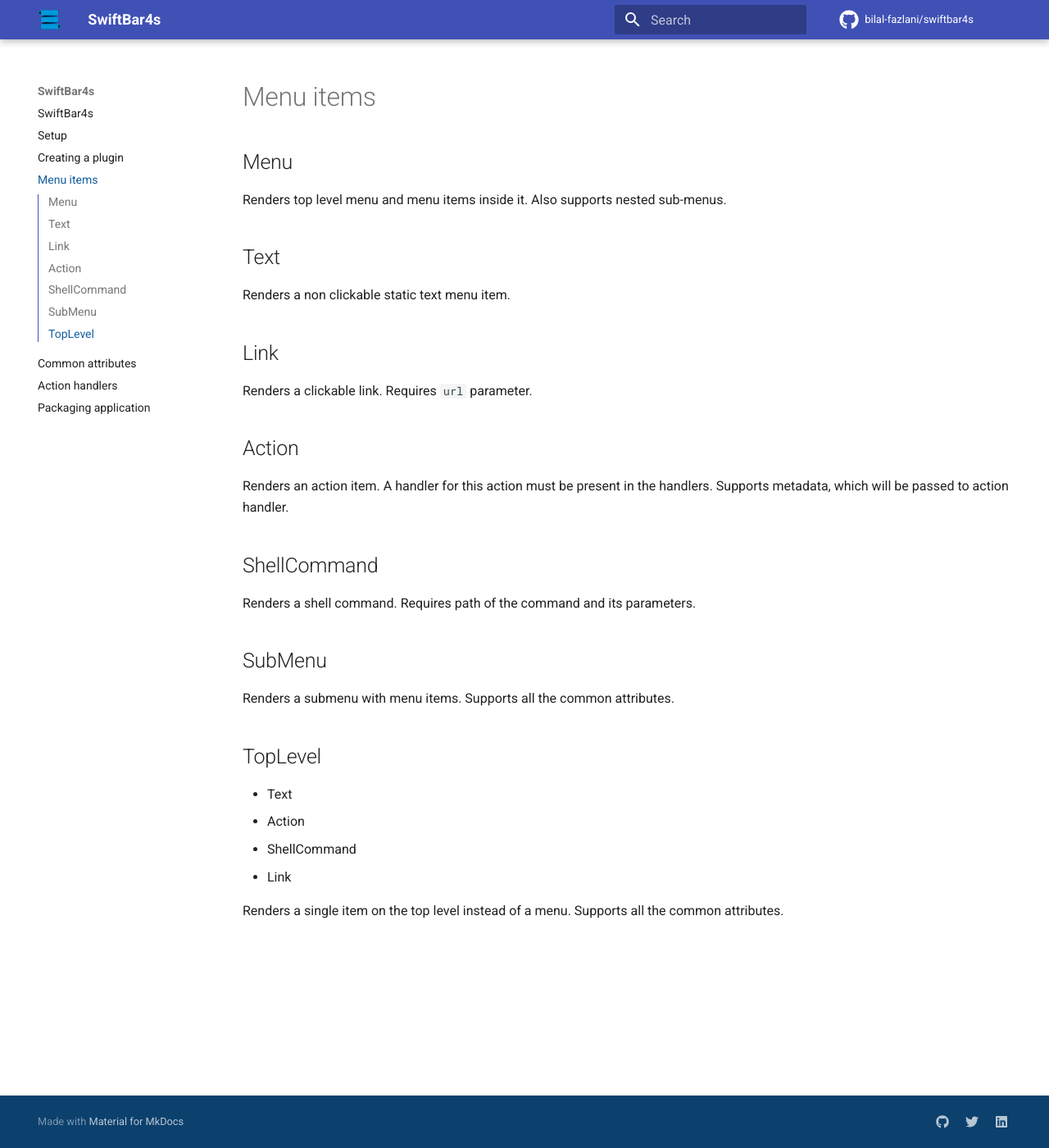
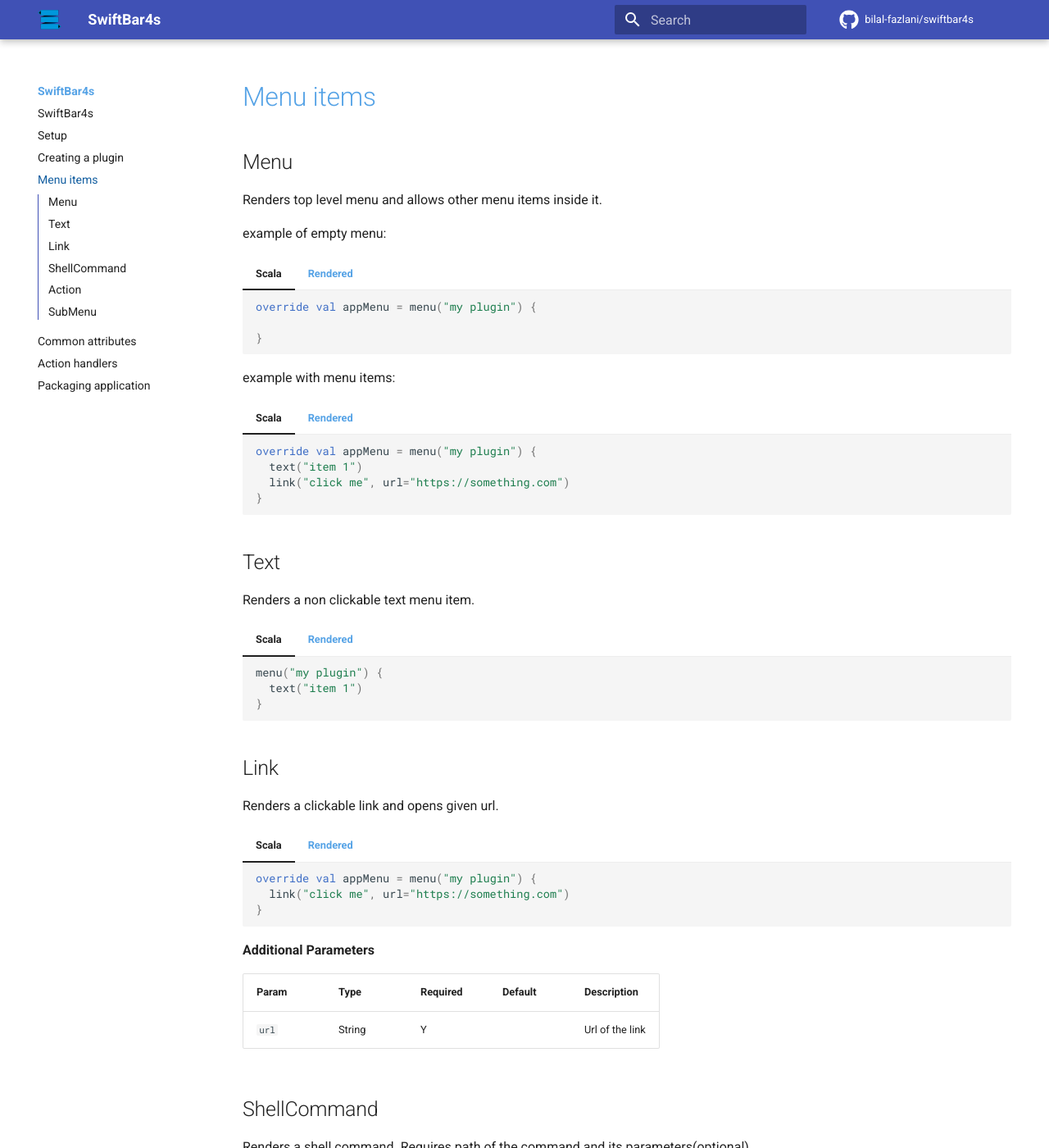
Before and after one commit to bilal-fazlani/swiftbar4s, an MkDocs documentation site: the page built from docs/menu-items.md, in a window 1280 px wide and 1400 px high. Shown: the whole window at 82% size. Built offline with MkDocs 1.6.1 and Material for MkDocs 9.7.7, drawn with Linux system fonts in a browser that asks for light colours; comment, search, counter and statistics services are not loaded; some of the changed text lies outside the part shown.

Commit message:
add documentation for menu items

````diff
--- a/docs/menu-items.md
+++ b/docs/menu-items.md
@@ -2,34 +2,182 @@
 
 ## Menu
 
-Renders top level menu and menu items inside it. Also supports nested sub-menus.
+Renders top level menu and allows other menu items inside it.
+
+example of empty menu:
+
+=== "Scala"
+
+    ```scala
+    override val appMenu = menu("my plugin") {
+
+    }
+    ```
+
+=== "Rendered"
+
+    ```text
+    my plugin
+    ---
+    ```
+
+example with menu items:
+
+=== "Scala"
+
+    ```scala
+    override val appMenu = menu("my plugin") {
+      text("item 1")
+      link("click me", url="https://something.com")
+    }
+    ```
+
+=== "Rendered"
+
+    ```
+    my plugin
+    ---
+    item 1
+    click me | href=https://something.com
+    ```
 
 ## Text
 
-Renders a non clickable static text menu item.
+Renders a non clickable text menu item.
+
+=== "Scala"
+
+    ```scala
+    menu("my plugin") {
+      text("item 1")
+    }
+    ```
+
+=== "Rendered"
+
+    ```text
+    my plugin
+    ---
+    item 1
+    ```
 
 ## Link
 
-Renders a clickable link. Requires `url` parameter.
+Renders a clickable link and opens given url.
+
+=== "Scala"
+
+    ```scala
+    override val appMenu = menu("my plugin") {
+      link("click me", url="https://something.com")
+    }
+    ```
+
+=== "Rendered"
+
+    ```
+    my plugin
+    ---
+    click me | href=https://something.com
+    ```
+
+**Additional Parameters**
+
+| Param | Type   | Required | Default | Description     |
+|-------|--------|----------|---------|-----------------|
+| `url` | String | Y        |         | Url of the link |
+
+## ShellCommand
+
+Renders a shell command. Requires path of the command and its parameters(optional).
+
+=== "Scala"
+
+    ```scala
+    menu("my plugin") {
+      shellCommand("i will print hello on terminal", executable = "echo", showTerminal=true, params = "hello")
+    }
+    ```
+
+=== "Rendered"
+
+    ```
+    my plugin
+    ---
+    i will print hello on terminal | bash="echo" param1="hello" terminal=true refresh=true
+    ```
+
+**Additional Parameters**
+
+| Param          | Type              | Required | Default | Description                                  |
+|----------------|-------------------|----------|---------|----------------------------------------------|
+| `executable`   | String            | Y        |         | Command to be executed                       |
+| `showTerminal` | Boolean           | N        | False   | Opens terminal and show command output       |
+| `refresh`      | Boolean           | N        | True    | Refreshes the plugin after command execution |
+| `params`       | String* (varargs) | N        |         | Parameters to command                        |
+
 
 ## Action
 
-Renders an action item. A handler for this action must be present in the handlers.
-Supports metadata, which will be passed to action handler.
+Renders an action item. A handler for this action must be defined in the plugin.
+Supports metadata, which will be passed to action handler method.
 
-## ShellCommand
+=== "Scala"
 
-Renders a shell command. Requires path of the command and its parameters.
+    ```scala
+    menu("my plugin") {
+      action("send notification", action = "send-notification")
+      action("send notification to john", action = "send-notification-to", metadata = Some("john"))
+    }
+    ```
+
+=== "Rendered"
+
+    ```
+    my plugin
+    ---
+    send notification | bash="<SWIFTBAR_PLUGIN_PATH>" param1="dispatch" param2="c2VuZC1ub3RpZmljYXRpb24=" terminal=false refresh=true
+    send notification to john | bash="<SWIFTBAR_PLUGIN_PATH>" param1="dispatch" param2="c2VuZC1ub3RpZmljYXRpb24tdG8=" param3="am9obg==" terminal=false refresh=true
+    ```
+
+**Additional Parameters**
+
+| Param          | Type    | Required | Default | Description                                  |
+|----------------|---------|----------|---------|----------------------------------------------|
+| `action`       | String  | Y        |         | Name of the action to invoke                 |
+| `metadata`     | String  | N        | None    | Data to be passed to action handler          |
+| `showTerminal` | Boolean | N        | False   | Opens terminal and show command output       |
+| `refresh`      | Boolean | N        | True    | Refreshes the plugin after command execution |
+
 
 ## SubMenu
 
-Renders a submenu with menu items. Supports all the common attributes.
+Renders a sub-menu with nested menu items. Supports all menu items which are supported in root menu, including another subMenu.
 
-## TopLevel
+=== "Scala"
 
-- Text
-- Action
-- ShellCommand
-- Link
+    ```scala
+    menu("my plugin") {
+        text("top level")
+        subMenu("another menu") {
+          text("nested item")
+          subMenu("one more"){
+            link("google", "google.com")
+            link("bing", "bing.com")
+          }
+        }
+    }
+    ```
 
-Renders a single item on the top level instead of a menu.  Supports all the common attributes.
+=== "Rendered"
+
+    ```
+    my plugin
+    ---
+    top level
+    another menu
+    --nested item
+    --one more
+    ----google | href=google.com
+    ----bing | href=bing.com
+    ```
--- a/docs/stylesheets/extra.css
+++ b/docs/stylesheets/extra.css
@@ -8,6 +8,8 @@
 
 :root > * {
 
+--md-default-fg-color--light: hsl(208deg 74% 62%);
+
 /* Footer */
 --md-footer-bg-color: #125ea0;
 --md-footer-bg-color--dark: hsla(0, 0%, 0%, 0.32);
````
Also changed, not shown: docs/creating-plugin.md (+3 -3 lines).
